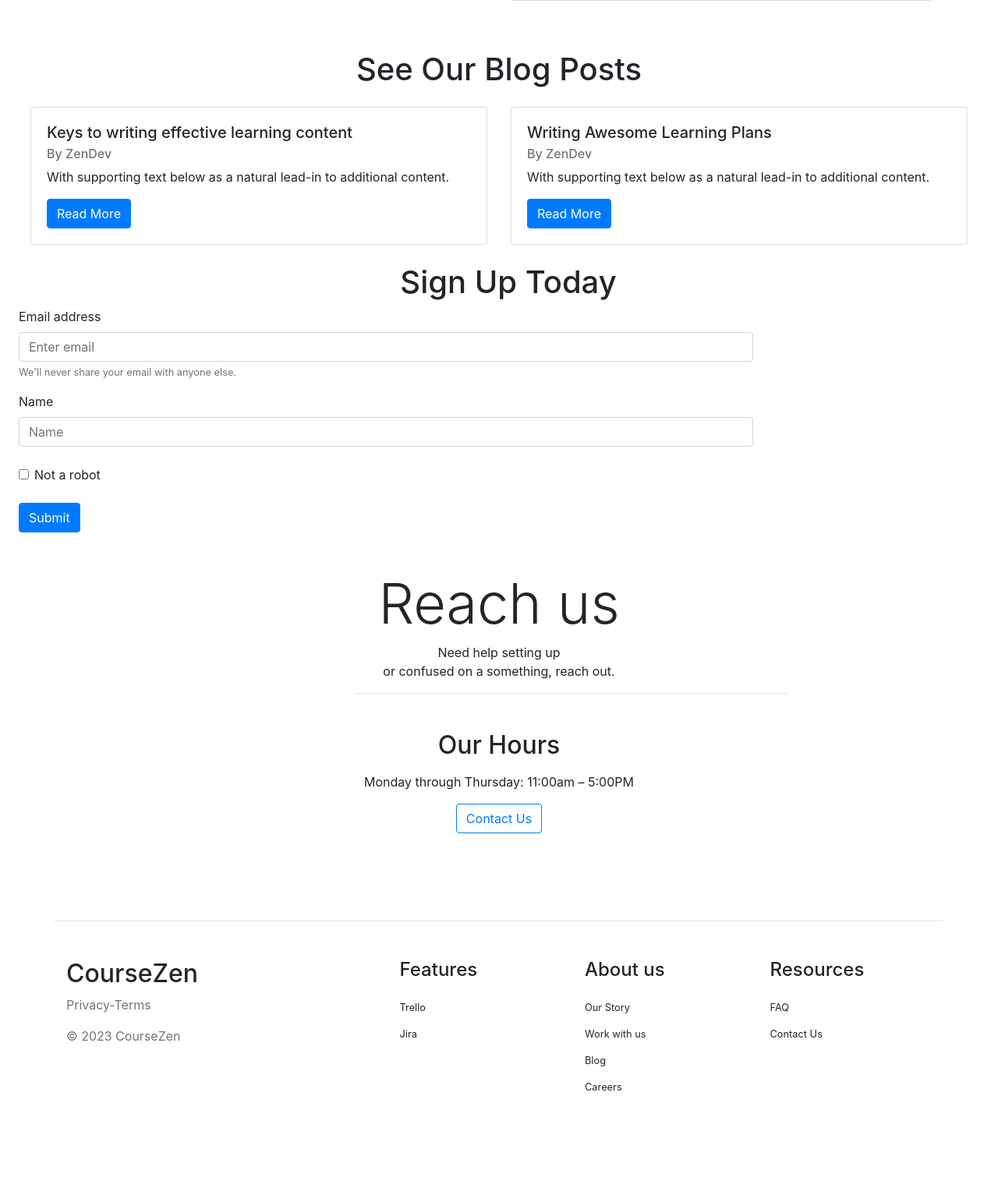
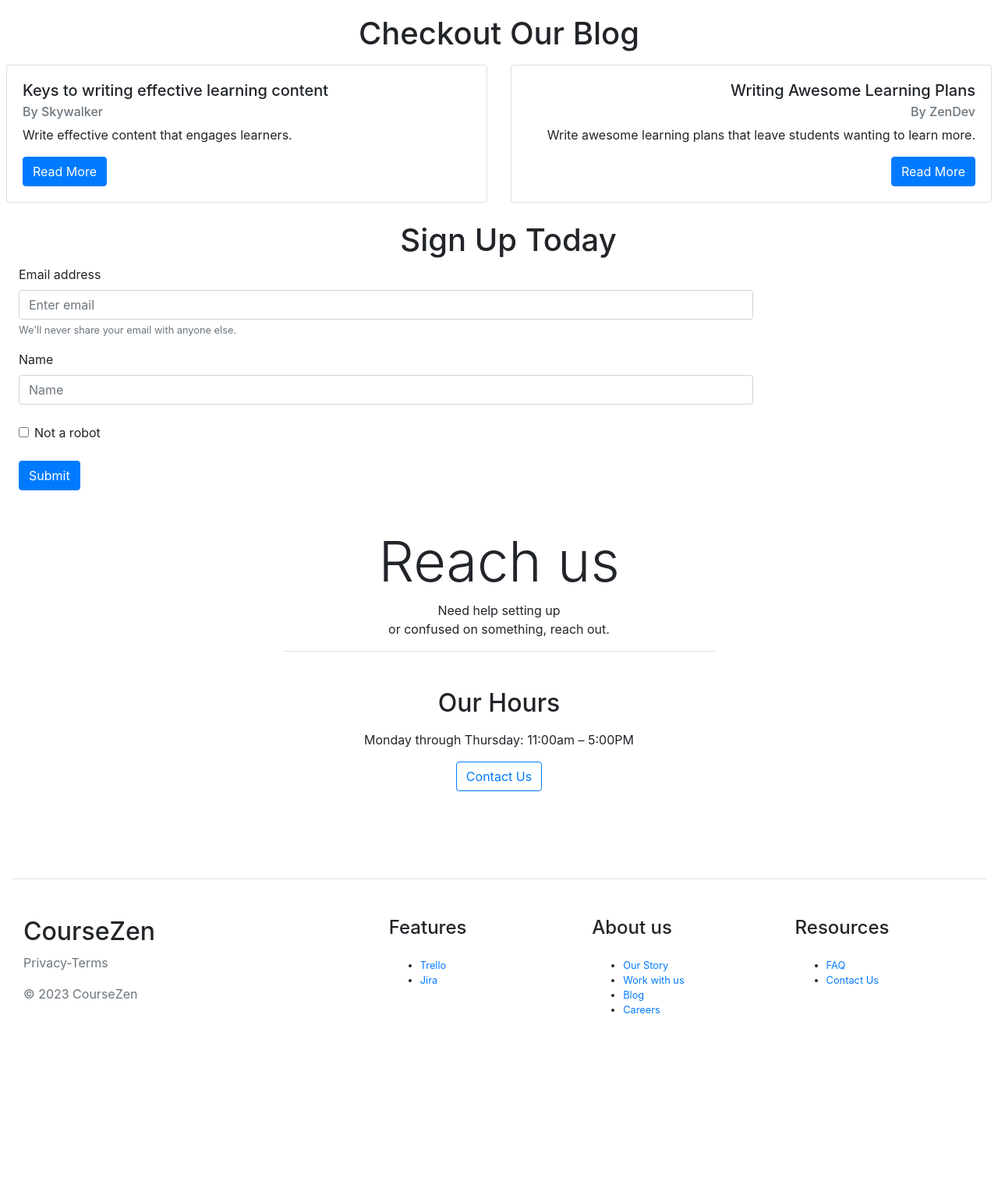
Before and after one commit to el634dev/codezen, a Flask app: page /about in a window 1280 px wide. Shown: the part 669-2202 px from the top of the page at 78% size. After the commit the page ends 1969 px from the top, so only its background shows below. Run offline with Flask 3, Linux system fonts and the light colour scheme.

Commit message:
Update about.html

```diff
--- a/templates/about.html
+++ b/templates/about.html
@@ -7,18 +7,27 @@
 <link rel="stylesheet" href="https://unpkg.com/bs-brain@2.0.2/components/abouts/about-4/assets/css/about-4.css" />
 
 {% block content %}
-<nav class="navbar navbar-expand-lg navbar-light bg-light">
-    <button class="navbar-toggler" type="button" data-toggle="collapse" data-target="#navbarTogglerDemo03" aria-controls="navbarTogglerDemo03" aria-expanded="false" aria-label="Toggle navigation">
+<nav class="navbar navbar-expand-lg">
+	<button class="navbar-toggler" type="button"
+		data-toggle="collapse" data-target="#navbarTogglerDemo03"
+		aria-controls="navbarTogglerDemo03" aria-expanded="false" aria-label="Toggle navigation"
+	>
  	<span class="navbar-toggler-icon"></span>
 	</button>
-    <a class="navbar-brand" href="{{ url_for('landing_page') }}">CODEZEN</a>
+	<a class="navbar-brand" href="{{ url_for('landing_page') }}">COURSEZEN</a>
+	<!------------>
 	<div class="collapse navbar-collapse" id="navbarTogglerDemo03">
-      <ul class="navbar-nav mr-auto mt-2 mt-lg-0">
+	<ul class="navbar-nav mr-auto mt-2 mt-lg-0 ml-auto">
 		<li class="nav-item active text-center">
-          <a class="nav-link" href="{{ url_for('features_page') }}">Features <span class="sr-only">(current)</span></a>
+			<a class="nav-link" href="{{ url_for('features_page') }}">
+				Features
+				<span class="sr-only">
+					(current)
+				</span>
+			</a>
 		</li>
 		<li class="nav-item">
-          <a class="nav-link" href="{{ url_for('about_page')}}">About</a>
+			<a class="nav-link" href="{{ url_for('about_page') }}">About</a>
 		</li>
 		<li class="nav-item">
 			<a class="nav-link disabled" href="{{ url_for('faq_page') }}">FAQ</a>
@@ -35,9 +44,9 @@
     <div class="container container-fluid">
       <div class="row">
         <div class="col-12 col-md-10 col-lg-8">
-          <h3 class="fs-5 mb-2 text-secondary text-uppercase">About</h3>
-          <h2 class="display-5 mb-4">At our core, we prioritize pushing boundaries, embracing the unknown, and fostering a culture of continuous learning.</h2>
-          <button type="button" class="btn btn-lg btn-primary mb-3 mb-md-4 mb-xl-5">Connect Now</button>
+          <h3 class="fs-5 mb-2 text-secondary text-uppercase">Core Values</h3>
+          <h2 class="display-5 mb-4">At our core, we prioritize educators, embrace the unexpected, and fostering a culture of continuous learning.</h2>
+          <button type="button" class="btn btn-lg btn-primary mb-3 mb-md-4 mb-xl-5">Contact Us</button>
         </div>
       </div>
     </div>
@@ -47,12 +56,14 @@
           <div class="card bg-light p-3 m-0">
             <div class="row gy-3 gy-md-0 align-items-md-center">
               <div class="col-md-5">
-                <img src="./assets/img/about-img-2.jpg" class="img-fluid rounded-start" alt="...">
+                <img src="https://images.pexels.com/photos/13092792/pexels-photo-13092792.jpeg?auto=compress&cs=tinysrgb&w=600" class="img-fluid rounded-start" alt="Why Choose?">
               </div>
               <div class="col-md-7">
                 <div class="card-body p-0">
                   <h2 class="card-title h4 mb-3">Why Choose Us?</h2>
-                  <p class="card-text lead">With years of experience and deep industry knowledge, we have a proven track record of success and are pushing ourselves to stay ahead of the curve.</p>
+                  <p class="card-text lead">
+			With years of experience and deep industry knowledge, we have a proven track record and are challenging ourselves to iterate our tools.
+		   </p>
                 </div>
               </div>
             </div>
@@ -62,12 +73,14 @@
           <div class="card bg-light p-3 m-0">
             <div class="row gy-3 gy-md-0 align-items-md-center">
               <div class="col-md-5">
-                <img src="./assets/img/about-img-1.jpg" class="img-fluid rounded-start" alt="...">
+                <img src="https://images.pexels.com/photos/7212949/pexels-photo-7212949.jpeg?auto=compress&cs=tinysrgb&w=600" class="img-fluid rounded-start" alt="...">
               </div>
               <div class="col-md-7">
                 <div class="card-body p-0">
                   <h2 class="card-title h4 mb-3">Visionary Team</h2>
-                  <p class="card-text lead">With a team of visionary engineers, developers, and creative minds, we embark on a journey to transform complex challenges into ingenious technological solutions.</p>
+                  <p class="card-text lead">
+			With a team of user-centric developers, designers and creative minds, we embark on a journey to transform the education into a smooth simple process.
+		  </p>
                 </div>
               </div>
             </div>
@@ -79,24 +92,24 @@
 <!--End of About Section-->
 <!--Blog Cards-->
 <section>
-  <h1 class="h1 text-center mt-3">See Our Blog Posts</h1>
-  <div class="row m-4">
+  <h1 class="h1 text-center mb-3">Checkout Our Blog</h1>
+  <div class="row">
 	<div class="col-sm-6">
-	  <div class="card">
+	  <div class="card ml-2">
 		<div class="card-body">
 		  <h5 class="card-title">Keys to writing effective learning content</h5>
-		  <h6 class="card-subtitle mb-2 text-muted">By ZenDev</h6>
-		  <p class="card-text">With supporting text below as a natural lead-in to additional content.</p>
+		  <h6 class="card-subtitle mb-2 text-muted">By Skywalker</h6>
+		  <p class="card-text">Write effective content that engages learners.</p>
 		  <a href="#" class="btn btn-primary">Read More</a>
 		</div>
 	  </div>
 	</div>
 	<div class="col-sm-6">
-	  <div class="card">
+	  <div class="card text-right mr-2">
 		<div class="card-body">
 		  <h5 class="card-title">Writing Awesome Learning Plans</h5>
 		  <h6 class="card-subtitle mb-2 text-muted">By ZenDev</h6>
-		  <p class="card-text">With supporting text below as a natural lead-in to additional content.</p>
+		  <p class="card-text">Write awesome learning plans that leave students wanting to learn more.</p>
 		  <a href="#" class="btn btn-primary">Read More</a>
 		</div>
 	  </div>
@@ -130,10 +143,10 @@
 			<div class="lc-block mb-2">
 				<div editable="rich">
 					<h2 class="display-3 fw-bolder">Reach us</h2>
-					<p>Need help setting up<br>&nbsp;or confused on a something, reach out.&nbsp;</p>
+					<p>Need help setting up<br>&nbsp;or confused on something, reach out.&nbsp;</p>
 				</div>
 			</div>
-			<div class="lc-block border-top col-md-6 offset-md-4">
+			<div class="lc-block border-top col-md-6 offset-md-3">
 				<div editable="rich">
 					<h2 class="fw-bolder"><br></h2>
 				</div>
@@ -150,13 +163,13 @@
 				</div>
 			</div>
 		</div>
-
 	</div>
 </div>
 <!--End of Reach Out Section-->
 <!--Footer-->
+<footer>
 	<section class="container-fluid">
-	<div class="container">
+		<div class="container-fluid">
 			<div class="row row-cols-1 row-cols-sm-2 row-cols-md-5 py-5 my-5 border-top">
 				<div class="col mb-3">
 					<div class="lc-block">
@@ -175,19 +188,15 @@
 						</div>
 					</div>
 					<div class="lc-block small">
-					<style>
-					.footer-links-list ul { padding-left:0 }
-					.footer-links-list ul li {margin-bottom:15px; list-style-type:none;padding-left:0 }
-					.footer-links-list a {text-decoration:none; color:var(--bs-body-color);}
-					</style>
 						<div editable="rich" class="footer-links-list">
 							<ul>
-							<li><a href="#">Trello</a> </li>
-							<li><a href="#">Jira</a></li>
+								<li><a href="https://trello.com/home">Trello</a> </li>
+								<li><a href="https://www.atlassian.com/software/jira/work-management">Jira</a></li>
 							</ul>
 						</div>
 					</div>
 				</div>
+				<!-------------------->
 				<div class="col mb-3">
 					<div class="lc-block mb-4">
 						<div editable="rich">
@@ -197,7 +206,7 @@
 					<div class="lc-block small">
 						<div editable="rich" class="footer-links-list">
 							<ul>
-							<li><a href="#">Our Story</a> </li>
+								<li><a href="/about">Our Story</a> </li>
 								<li><a href="#">Work with us</a></li>
 								<li><a href="#">Blog</a> </li>
 								<li><a href="#">Careers</a> </li>
@@ -205,25 +214,26 @@
 						</div>
 					</div>
 				</div>
+				<!------------------>
 				<div class="col mb-3">
 					<div class="lc-block mb-4">
 						<div editable="rich">
 							<h4>Resources</h4>
 						</div>
 					</div>
+					<!-------------------->
 					<div class="lc-block small">
 						<div editable="rich" class="footer-links-list">
-
 							<ul>
 								<li><a href="{{ url_for('faq_page') }}">FAQ</a></li>
 								<li><a href="#">Contact Us</a></li>
 							</ul>
-
 						</div>
 					</div>
 				</div>
 			</div>
 		</div>
 	</section>
+</footer>
 <!--End of Footer-->
 {% endblock %}
```
Lines whose indentation alone changed are shown as unchanged.
